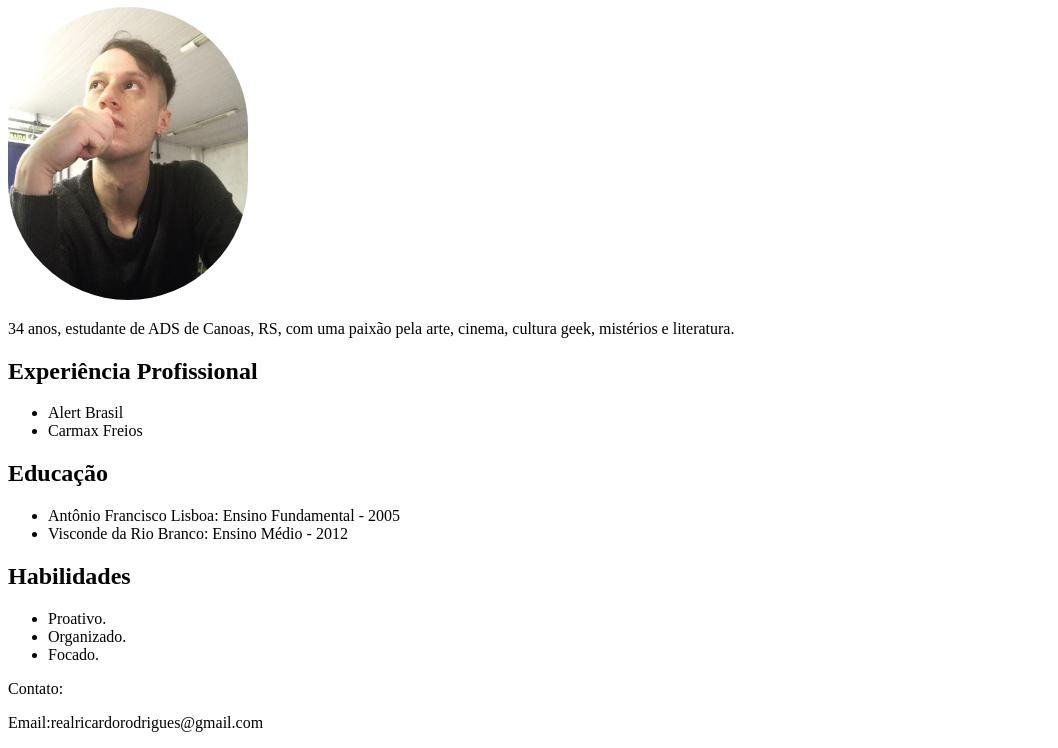
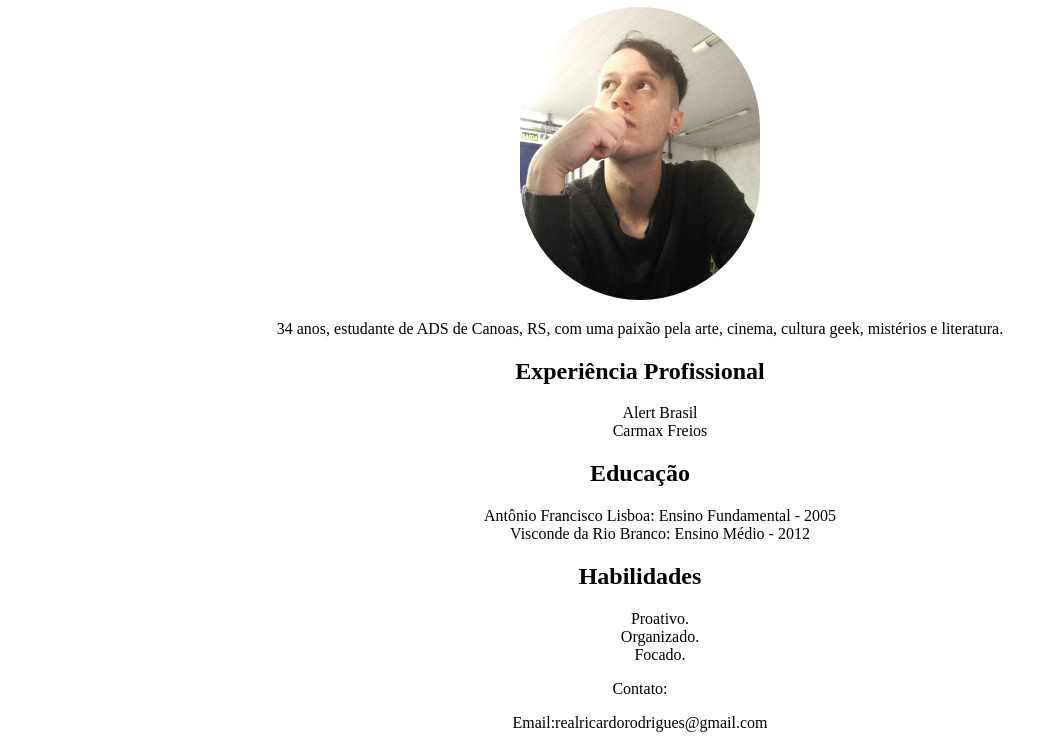
Before and after one commit to RicardoRodrigues89/Perfil, a plain HTML site: page index.html in a window 1280 px wide. Shown: the part 73-821 px from the top of the page, without its empty margins (0-1058 px from the left). Drawn offline with Linux system fonts and the light colour scheme.

Commit message:
Update style.css

```diff
--- a/style.css
+++ b/style.css
@@ -1,5 +1,8 @@
 .eu {
     width: 15rem;
     border-radius: 8rem;
+}
 
+*{text-align: center;
+list-style: none;
 }
```
